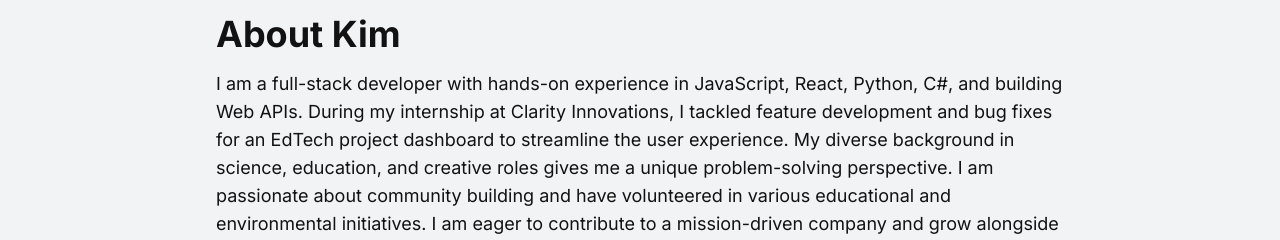
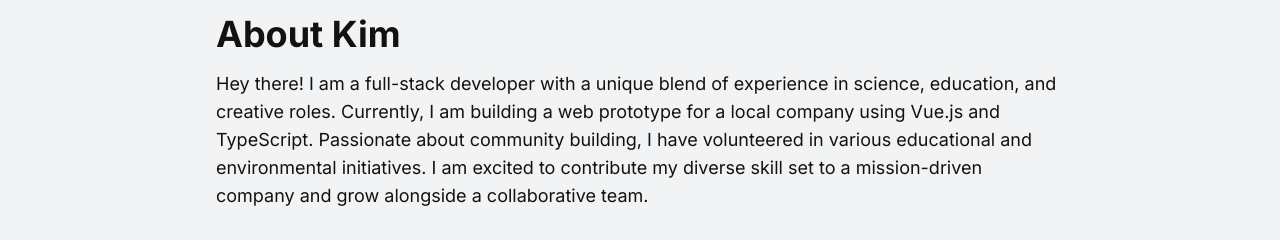
Before and after one commit to kimmykokonut/kimmykokonut.github.io, a Next.js app: page / in a window 1280 px wide. Shown: the part 712-952 px from the top of the page. Built offline with nearby package versions, Linux system fonts and the light colour scheme.

Commit message:
update about blurb and tech stack

```diff
--- a/app/about/page.tsx
+++ b/app/about/page.tsx
@@ -1,7 +1,7 @@
 "use client";
 
+import TabButton from "@/components/TabButton";
 import { useState, useTransition } from "react";
-import TabButton from "@/components/TabButton";
 import { TAB_DATA } from "../data/tabData";
 
 export default function About() {
@@ -25,15 +25,13 @@ export default function About() {
       <div className="border-slate-500 py-8 px-4 sm:py-16 lg:px-6 max-w-4xl mx-auto">
         <h2 className="text-4xl font-bold mb-4">About Kim</h2>
         <p className="text-sm sm:text-base lg:text-lg leading-relaxed mb-2">
-          I am a full-stack developer with hands-on experience in JavaScript,
-          React, Python, C#, and building Web APIs. During my internship at
-          Clarity Innovations, I tackled feature development and bug fixes for
-          an EdTech project dashboard to streamline the user experience. My
-          diverse background in science, education, and creative roles gives me
-          a unique problem-solving perspective. I am passionate about community
-          building and have volunteered in various educational and environmental
-          initiatives. I am eager to contribute to a mission-driven company and
-          grow alongside a collaborative team.
+          Hey there! I am a full-stack developer with a unique blend of
+          experience in science, education, and creative roles. Currently, I am
+          building a web prototype for a local company using Vue.js and
+          TypeScript. Passionate about community building, I have volunteered in
+          various educational and environmental initiatives. I am excited to
+          contribute my diverse skill set to a mission-driven company and grow
+          alongside a collaborative team.
         </p>
         <div className="flex flex-row mt-8">
           <TabButton
--- a/app/data/tabData.tsx
+++ b/app/data/tabData.tsx
@@ -10,20 +10,21 @@ export const TAB_DATA: tabData[] = [
     id: "skills",
     content: (
       <ul className="list-disc pl-2">
+        <li>TypeScript</li>
         <li>JavaScript</li>
-        <li>TypeScript</li>
+        <li>Python</li>
         <li>C#</li>
-        <li>Python</li>
         <li>Node.js</li>
         <li>React</li>
+        <li>Vue.js</li>
         <li>Next.js</li>
-        <li>Vue.js</li>
-        <li>ASP.NET</li>
         <li>Django</li>
         <li>Flask</li>
+        <li>ASP.NET</li>
         <li>HTML</li>
         <li>CSS</li>
         <li>Tailwind</li>
+        <li>Quasar</li>
         <li>Material UI</li>
         <li>Bootstrap</li>
         <li>Webpack</li>
@@ -35,11 +36,12 @@ export const TAB_DATA: tabData[] = [
     id: "databaseTest",
     content: (
       <ul className="list-disc pl-2">
+        <li>PostgreSQL</li>
         <li>MySQL</li>
-        <li>PostgreSQL</li>
         <li>SQLite</li>
         <li>Firestore (NoSql)</li>
         <li>Jest</li>
+        <li>Django Test Suite</li>
         <li>Unittest</li>
         <li>MSTest</li>
         <li>Cypress</li>
```
